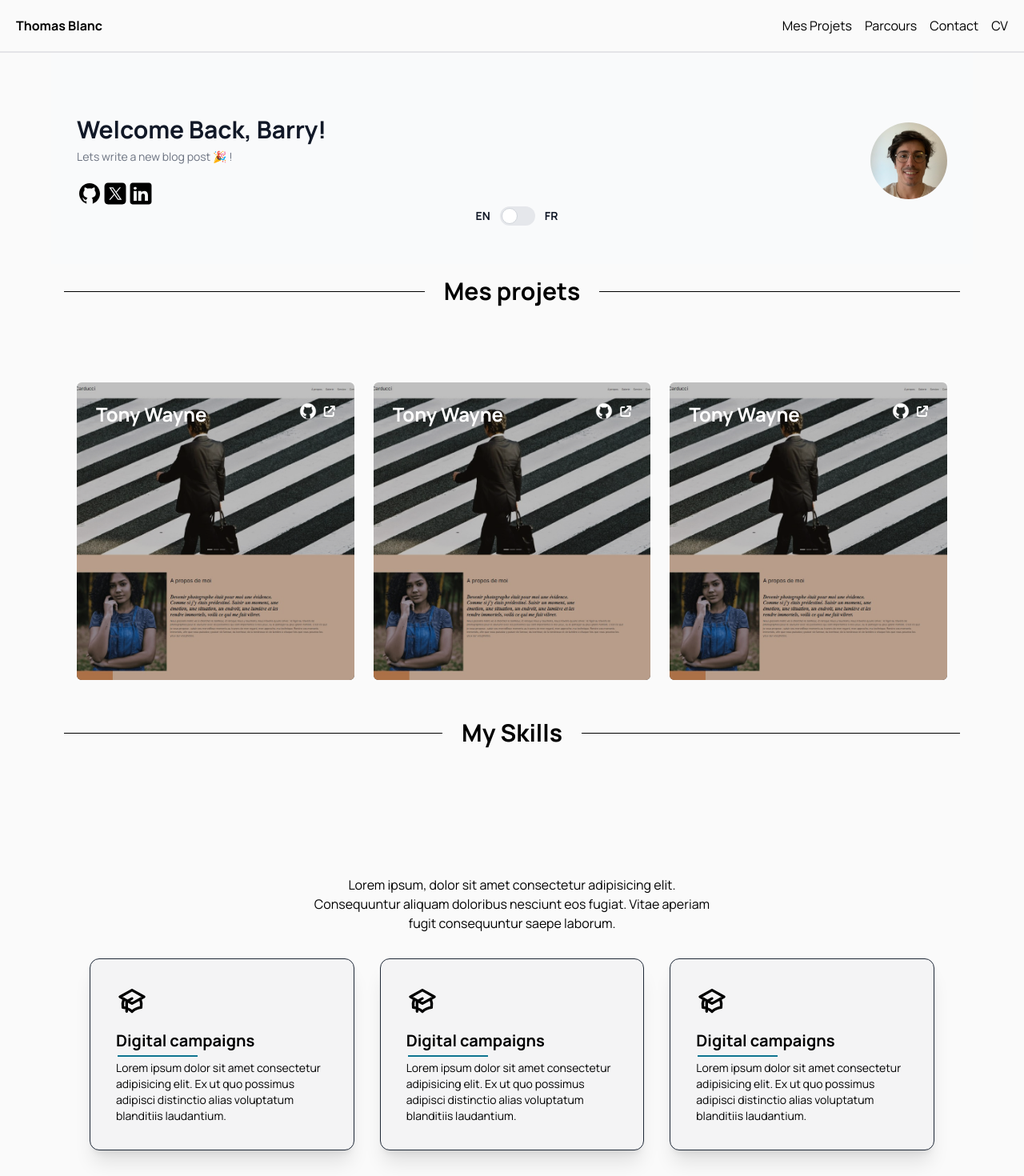
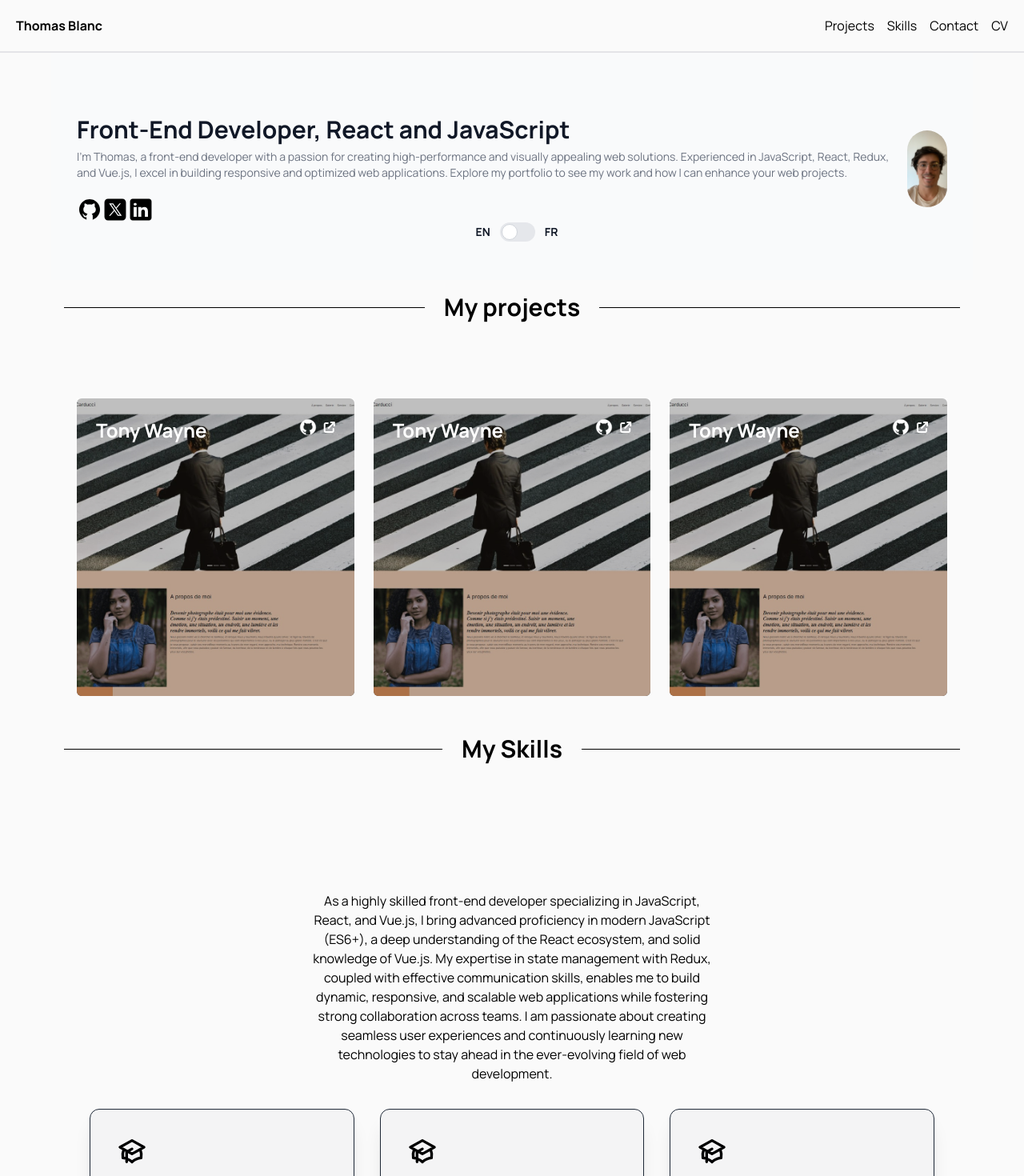
Before and after one commit to Doctorwhat69/Mon-portfolio, a React (Vite) app: page / in a window 1280 px wide. Shown: the top 1470 px of the page at 80% size. Built offline with nearby package versions, Linux system fonts and the light colour scheme.

Commit message:
commit language

```diff
--- a/public/locales/en.json
+++ b/public/locales/en.json
@@ -1,16 +1,18 @@
 {
-  "Header": {
+  "header": {
     "mesProjets": "Projects",
     "Skills": "Skills",
     "Contact": "Contact",
     "CV": "Resume"
   },
   "Resume": {
-    "Titre": "Welcome Back, Barry !",
-    "texte": "Lets write a new blog post 🎉 !"
+    "Titre": "Front-End Developer, React and JavaScript",
+    "texte": "I'm Thomas, a front-end developer with a passion for creating high-performance and visually appealing web solutions. Experienced in JavaScript, React, Redux, and Vue.js, I excel in building responsive and optimized web applications. Explore my portfolio to see my work and how I can enhance your web projects."
   },
 
   "Projets": {
+    "titre": "My projects",
+
     "projet1": {
       "titre": "First Project",
       "description": "Lorem ipsum dolor, sit amet consectetur adipisicing elit. Omnis perferendis hic asperiores quibusdam quidem voluptates doloremque reiciendis nostrum harum. Repudiandae?"
@@ -26,23 +28,25 @@
   },
 
   "Skills": {
-    "introduction": "lorem ipsum",
+    "titre": "My Skills",
+    "introduction": "As a highly skilled front-end developer specializing in JavaScript, React, and Vue.js, I bring advanced proficiency in modern JavaScript (ES6+), a deep understanding of the React ecosystem, and solid knowledge of Vue.js. My expertise in state management with Redux, coupled with effective communication skills, enables me to build dynamic, responsive, and scalable web applications while fostering strong collaboration across teams. I am passionate about creating seamless user experiences and continuously learning new technologies to stay ahead in the ever-evolving field of web development.",
 
-    "Skill1": {
-      "titre": "Skill 1",
-      "description": "Lorem ipsum dolor sit amet consectetur adipisicing elit. Ex ut quo possimus adipisci distinctio alias voluptatum blanditiis laudantium."
+    "Javascript": {
+      "titre": "Advanced JavaScript Proficiency",
+      "description": "Mastery in modern JavaScript (ES6+), including asynchronous programming, closures, and functional programming concepts, enabling the development of efficient and scalable web applications."
     },
-    "Skill2": {
-      "titre": "Skill 2",
-      "description": "Lorem ipsum dolor sit amet consectetur adipisicing elit. Ex ut quo possimus adipisci distinctio alias voluptatum blanditiis laudantium."
+    "React": {
+      "titre": "React Ecosystem Expertise",
+      "description": "In-depth knowledge of React, including hooks, context API, and performance optimization techniques, paired with experience in managing complex state using Redux, to build dynamic and responsive user interfaces."
     },
-    "Skill3": {
-      "titre": "Skill 3",
-      "description": "Lorem ipsum dolor sit amet consectetur adipisicing elit. Ex ut quo possimus adipisci distinctio alias voluptatum blanditiis laudantium."
+    "Communication": {
+      "titre": "Effective Communication",
+      "description": "Ability to clearly articulate ideas, technical concepts, and project requirements to diverse audiences, fostering collaboration and ensuring alignment across teams."
     }
   },
   "Contact": {
-    "titre": "Contact-me !"
+    "titre": "Contact-me !",
+    "paragraphe": "You can write to me at the following address: "
   },
 
   "Footer": {
--- a/src/components/SkillsCards/index.jsx
+++ b/src/components/SkillsCards/index.jsx
@@ -1,12 +1,15 @@
+import { LanguageContext } from "../../Context/languageContext";
+import { useContext } from "react";
+
 function SkillsCards() {
+  const { languageData } = useContext(LanguageContext);
+
   return (
     <div className="  text-black">
       <div className="mx-auto max-w-screen-xl px-4 py-8 sm:px-6 sm:py-12 lg:px-8 lg:py-16">
         <div className="mx-auto max-w-lg text-center">
           <p className="mt-4 text-black">
-            Lorem ipsum, dolor sit amet consectetur adipisicing elit.
-            Consequuntur aliquam doloribus nesciunt eos fugiat. Vitae aperiam
-            fugit consequuntur saepe laborum.
+            {languageData?.Skills?.introduction || "Loading..."}
           </p>
         </div>
 
@@ -33,13 +36,11 @@ function SkillsCards() {
             </svg>
 
             <h2 className="mt-4 text-xl font-bold text-black">
-              Digital campaigns
+              {languageData?.Skills?.Javascript?.titre || "Loading..."}
             </h2>
 
             <p className="mt-1 text-sm text-black">
-              Lorem ipsum dolor sit amet consectetur adipisicing elit. Ex ut quo
-              possimus adipisci distinctio alias voluptatum blanditiis
-              laudantium.
+              {languageData?.Skills?.Javascript?.description || "Loading..."}
             </p>
           </a>
 
@@ -65,13 +66,11 @@ function SkillsCards() {
             </svg>
 
             <h2 className="mt-4 text-xl font-bold text-black">
-              Digital campaigns
+              {languageData?.Skills?.React?.titre || "Loading..."}
             </h2>
 
             <p className="mt-1 text-sm text-black">
-              Lorem ipsum dolor sit amet consectetur adipisicing elit. Ex ut quo
-              possimus adipisci distinctio alias voluptatum blanditiis
-              laudantium.
+              {languageData?.Skills?.React?.description || "Loading..."}
             </p>
           </a>
 
@@ -97,13 +96,11 @@ function SkillsCards() {
             </svg>
 
             <h2 className="mt-4 text-xl font-bold text-black">
-              Digital campaigns
+              {languageData?.Skills?.Communication?.titre || "Loading..."}
             </h2>
 
             <p className="mt-1 text-sm text-black">
-              Lorem ipsum dolor sit amet consectetur adipisicing elit. Ex ut quo
-              possimus adipisci distinctio alias voluptatum blanditiis
-              laudantium.
+              {languageData?.Skills?.Communication?.description || "Loading..."}
             </p>
           </a>
         </div>
--- a/src/containers/Contact/index.jsx
+++ b/src/containers/Contact/index.jsx
@@ -1,9 +1,20 @@
 import Title from "../../components/Title";
+import { LanguageContext } from "../../Context/languageContext";
+import { useContext } from "react";
 
 function Contact() {
+  const { languageData } = useContext(LanguageContext);
+
   return (
-    <section id="Contact" className="p-4 bg-zinc-50 text-black">
-      <Title titre="contactez-moi !" />
+    <section id="Contact" className="flex flex-col p-4 bg-zinc-50 text-black">
+      <Title titre={languageData?.Contact?.titre || "Loading..."} />
+      <p className=" m-auto">
+        {" "}
+        {languageData?.Contact?.paragraphe || "Loading..."}
+      </p>
+      <a className=" m-auto font-bold" href="mailto:thoblanc.tb@gmail.com">
+        thoblanc.tb@gmail.com
+      </a>
     </section>
   );
 }
--- a/src/containers/Footer/index.jsx
+++ b/src/containers/Footer/index.jsx
@@ -1,10 +1,14 @@
+import { LanguageContext } from "../../Context/languageContext";
+import { useContext } from "react";
+
 function Footer() {
+  const { languageData } = useContext(LanguageContext);
+
   return (
     <footer className="bg-zinc-50 text-black py-6 shadow-inner">
       <div className="container mx-auto flex flex-col items-center justify-center md:flex-row px-5">
         <p className="text-sm text-center md:text-right">
-          2024, Site conçu par Thomas Blanc à l&#x2019;aide de React, TailWind
-          et HyperUI.
+          {languageData?.Footer?.description || "Loading..."}
         </p>
       </div>
     </footer>
--- a/src/containers/Header/index.jsx
+++ b/src/containers/Header/index.jsx
@@ -1,6 +1,9 @@
-import { useState } from "react";
+import { useState, useContext } from "react";
+import { LanguageContext } from "../../Context/languageContext";
+
 function Header() {
   const [isOpen, setIsOpen] = useState(false);
+  const { languageData } = useContext(LanguageContext);
 
   return (
     <header className="z-10 sticky top-0 flex flex-row justify-between items-center p-5 bg-zinc-50 text-black border-b-2 border-zinc-200">
@@ -37,19 +40,19 @@ function Header() {
             href="#mesProjets"
             className="hover:text-gray-400 transition duration-300"
           >
-            Mes Projets
+            {languageData?.header?.mesProjets || "Loading..."}
           </a>
           <a
-            href="#Parcours"
+            href="#Skills"
             className="hover:text-gray-400 transition duration-300"
           >
-            Parcours
+            {languageData?.header?.Skills || "Loading..."}
           </a>
           <a
             href="#Contact"
             className="hover:text-gray-400 transition duration-300 "
           >
-            Contact
+            {languageData?.header?.Contact || "Loading..."}
           </a>
           <a
             href="https://drive.google.com/file/d/1LeaOMKdlYKdhTKGdP7nFoCrq0z3E8KNV/view?usp=sharing"
--- a/src/containers/Projects/index.jsx
+++ b/src/containers/Projects/index.jsx
@@ -1,10 +1,14 @@
 import Cards from "../../components/Cards";
 import Title from "../../components/Title";
+import { LanguageContext } from "../../Context/languageContext";
+import { useContext } from "react";
 
 function Projects() {
+  const { languageData } = useContext(LanguageContext);
+
   return (
     <section id="mesProjets" className="p-4 bg-zinc-50 text-black">
-      <Title titre="Mes projets" />
+      <Title titre={languageData?.Projets?.titre || "Loading..."} />
       <Cards />
     </section>
   );
--- a/src/containers/Resume/index.jsx
+++ b/src/containers/Resume/index.jsx
@@ -1,6 +1,10 @@
 import Switch from "../../components/Switch/index.jsx";
+import { LanguageContext } from "../../Context/languageContext";
+import { useContext } from "react";
 
 function Resume() {
+  const { languageData } = useContext(LanguageContext);
+
   return (
     <section className="bg-gray-50">
       {/* <div className="relative">
@@ -10,11 +14,11 @@ function Resume() {
         <div className="sm:flex sm:items-center sm:justify-between">
           <div className="text-center sm:text-left">
             <h1 className="text-2xl font-bold text-gray-900 sm:text-3xl">
-              Welcome Back, Barry!
+              {languageData?.Resume?.Titre || "Loading..."}
             </h1>
 
             <p className="mt-1.5 text-sm text-gray-500">
-              Lets write a new blog post 🎉 !
+              {languageData?.Resume?.texte || "Loading..."}
             </p>
             <div className="pt-5 flex flex-row md:justify-start justify-center">
               <a
--- a/src/containers/Skills/index.jsx
+++ b/src/containers/Skills/index.jsx
@@ -1,10 +1,14 @@
 import Title from "../../components/Title";
 import SkillsCards from "../../components/SkillsCards";
+import { LanguageContext } from "../../Context/languageContext";
+import { useContext } from "react";
 
 function Skills() {
+  const { languageData } = useContext(LanguageContext);
+
   return (
-    <section className="p-4 bg-zinc-50 text-black">
-      <Title titre="My Skills" />
+    <section id="Skills" className="p-4 bg-zinc-50 text-black">
+      <Title titre={languageData?.Skills?.titre || "Loading..."} />
       <SkillsCards />
     </section>
   );
--- a/src/index.css
+++ b/src/index.css
@@ -23,11 +23,9 @@ h2::after {
 
 @keyframes slideIn {
   from {
-    transform: translateX(-100%);
     opacity: 0;
   }
   to {
-    transform: translateX(0);
     opacity: 1;
   }
 }
@@ -36,31 +34,3 @@ section {
   animation: slideIn 1s ease-in-out;
   padding-top: 30px;
 }
-
-/* @keyframes bounce {
-  0% {
-    left: 0;
-    bottom: 0;
-  }
-  25% {
-    left: 25%;
-    bottom: 50%;
-  }
-  50% {
-    left: 50%;
-    bottom: 0;
-  }
-  75% {
-    left: 75%;
-    bottom: 50%;
-  }
-  100% {
-    left: 100%;
-    bottom: 0;
-  }
-}
-
-.ball {
-  position: absolute;
-  animation: bounce 10s infinite;
-} */
```
Also changed, not shown: public/locales/fr.json (+18 -15 lines).
